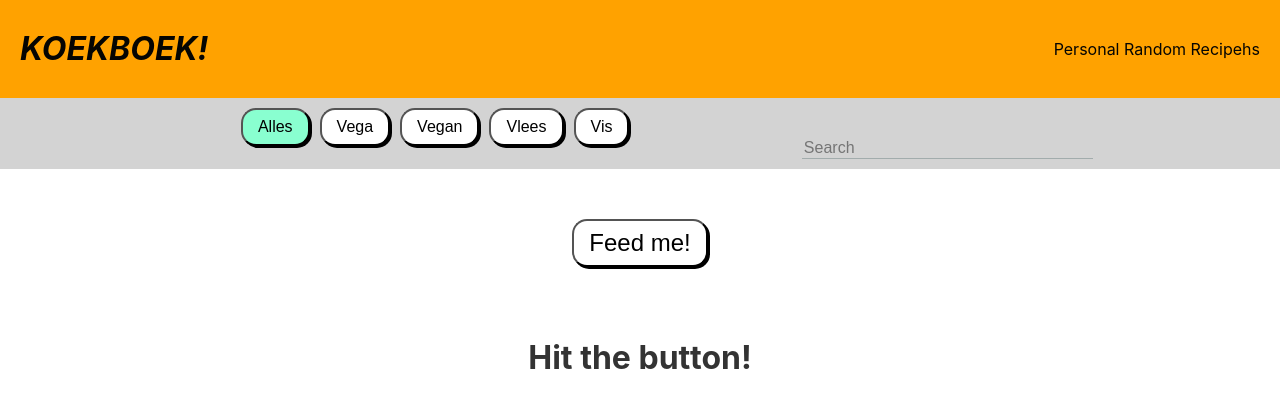
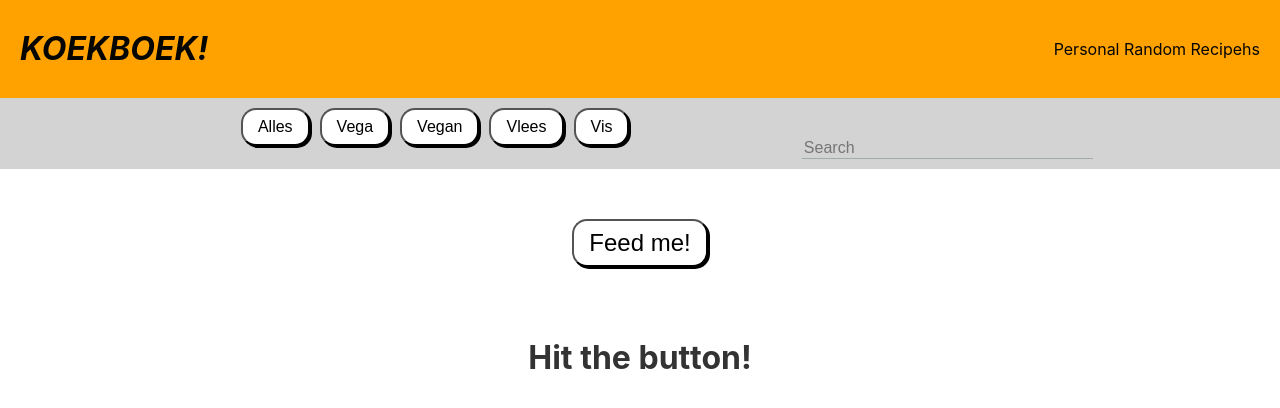
Before and after one commit to arejasverduras/KookBoek-React, a React (Create React App) app: page / in a window 1280 px wide. Shown: the top 408 px of the page. Built offline with nearby package versions, Linux system fonts and the light colour scheme.

Commit message:
call on filters for button generation. set all values to lowercase in database

```diff
--- a/src/components/Recipehs/RecipehHeader/Filters/Filters.tsx
+++ b/src/components/Recipehs/RecipehHeader/Filters/Filters.tsx
@@ -1,6 +1,7 @@
 import React from "react";
 import { useAppDispatch, useAppSelector } from "../../../../app/hooks";
 import { setFilter, selectFilter } from "../../recipehSlice";
+import { capitalize } from "../../../../features/recipehFeatures";
 
 export const Filters = () => {
     const dispatch = useAppDispatch();
@@ -14,12 +15,12 @@ export const Filters = () => {
     //move all available filters to a filtersSlice in the store
     //then generate available options here
 
-    const voorkeurOptions = ["Alles", "Vega", "Vegan", "Vlees", "Vis"];
+    const voorkeurOptions = ["alles", "vega", "vegan", "vlees", "vis"];
 
     const voorkeurButtons = voorkeurOptions.map(voorkeur =>
         <button key={voorkeur} className={voorkeur === filter? "voorkeurButton active": "voorkeurButton"}
                 onClick={toggleFilter}
-                value={voorkeur}>{voorkeur}
+                value={voorkeur}>{capitalize(voorkeur)}
         </button>
         )
 
--- a/src/components/Recipehs/recipehSlice.tsx
+++ b/src/components/Recipehs/recipehSlice.tsx
@@ -57,7 +57,7 @@ export const recipehSlice = createSlice({
         setFilter: (state, action) => {
             let voorkeur:string = action.payload;
             state.filter = voorkeur;
-            if (state.filter === "Alles"){
+            if (state.filter === "alles"){
                 state.filteredRecipehs = state.allRecipehs.filter(recipeh => recipeh.voorkeur);
             } else {
                 state.filteredRecipehs = state.allRecipehs.filter(recipeh => recipeh.voorkeur === state.filter);
@@ -85,7 +85,7 @@ export const recipehSlice = createSlice({
             state.currentRecipeh = null;
             state.visitedRecipehs = [];
             state.filteredRecipehs = userRecipehBook;
-            state.filter = "Alles"
+            state.filter = "alles"
         }
     },
     extraReducers: {}
--- a/src/database.tsx
+++ b/src/database.tsx
@@ -27,7 +27,7 @@
       id: 1,
       naam: 'Paddenstoelen Pasta',
       ingredienten: ['pasta','paddenstoelen','citroen', 'creme fraiche', ],
-      voorkeur: 'Vega',
+      voorkeur: 'vega',
       kooktijd: 15,
       categorie: 'pasta',
       picture: "/images/pasta-paddenstoelen.jpg",
@@ -37,7 +37,7 @@
       id: 2,
       naam: 'Frisse Salade',
       ingredienten: ['sla', 'tomaat', 'avocado'],
-      voorkeur: 'Vegan',
+      voorkeur: 'vegan',
       kooktijd: 10,
       categorie: 'salade',
       picture: null,
@@ -47,7 +47,7 @@
       id: 3,
       naam: 'Shakshuka',
       ingredienten: ['rode punt paprika', 'ei', 'ui', '2 pakjes tomatenblokje','wortel','koriander', 'naanbrood', 'aioli'],
-      voorkeur: 'Vega',
+      voorkeur: 'vega',
       kooktijd: 20,
       categorie: 'exotisch',
       picture: "/images/Shakshuka.jpg",
@@ -57,8 +57,8 @@
     {
       id: 4,
       naam: 'Omnia Groente met Kip',
-      ingredienten: ['Zoete Aardappel','Broccoli','Kip','Knoflook','Olijfolie','Peper en Zout'],
-      voorkeur: 'Vlees',
+      ingredienten: ['zoete aardappel','broccoli','kip','knoflook','olijfolie','peper en zout'],
+      voorkeur: 'vlees',
       kooktijd: 60,
       categorie: 'oven',
       picture: null,
@@ -67,8 +67,8 @@
     {
       id: 5,
       naam: 'Zalm Broccoli Pasta',
-      ingredienten: ['Zalmsnippers', 'Brocolli', 'Ui', 'Knoflook', 'Slagroom', 'Italiaanse Kruiden', 'Pasta'],
-      voorkeur: 'Vis',
+      ingredienten: ['zalmsnippers', 'brocolli', 'ui', 'knoflook', 'slagroom', 'italiaanse Kruiden', 'pasta'],
+      voorkeur: 'vis',
       kooktijd: 15,
       categorie: 'pasta',
       picture: null,
```
